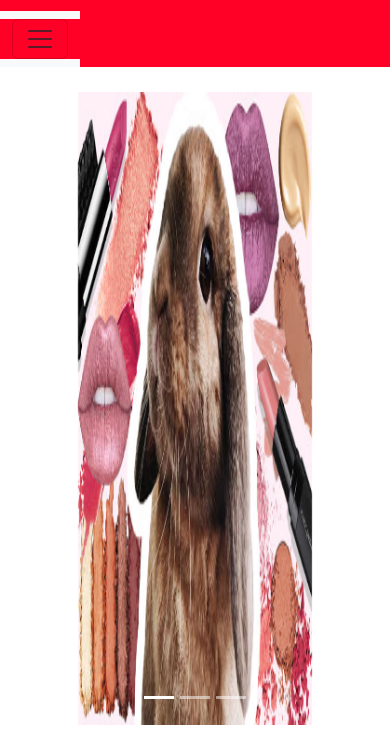
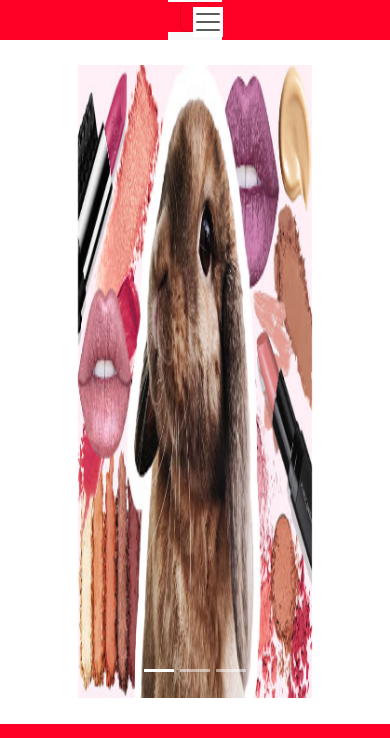
Before and after one commit to cmartinezubilla/bellezacf, a plain HTML site: page index.html in a window 390 px wide. Shown: the part 201-939 px from the top of the page. Drawn offline with nearby package versions, Linux system fonts and the light colour scheme; files that its build step writes are made by us from their sources.

Commit message:
Update _header.scss

```diff
--- a/Sass/_header.scss
+++ b/Sass/_header.scss
@@ -8,6 +8,8 @@ $color-texto: white;
 
 $font-principal: "Open Sans";
 
+$mw-mobile: 480px;
+$mw-tablet: 900px;
 // ======================
 // MIXINS
 // ======================
@@ -24,16 +26,17 @@ $font-principal: "Open Sans";
   font-weight: bold;
 }
 
-@mixin responsive($breakpoint) {
-  @if $breakpoint == mobile {
-    @media (max-width: 375px) {
-      @content;
-    }
-  } @else if $breakpoint == tablet {
-    @media (max-width: 990px) {
-      @content;
-    }
+@mixin mobile {
+  @media (max-width: $mw-mobile) {
+    @content;
   }
+}
+
+@mixin tablet {
+  @media (max-width: $mw-tablet) {
+    @content;
+  }
+
 }
 
 // HEADER
@@ -76,7 +79,7 @@ header {
 
   // MOBILE
 
-  @include responsive(mobile) {
+  @include mobile {
     justify-content: space-evenly;
     height: auto;
 
@@ -104,7 +107,7 @@ header {
   }
 
   // ========== TABLET ==========
-  @include responsive(tablet) {
+  @include tablet {
     height: auto;
 
     h1 {
@@ -121,13 +124,13 @@ header {
 .container-fluid {
     background-color: $color-principal;
     Height:13vh;
-    @include responsive(mobile) {
+    @include mobile {
     background-color: $color-principal;
     height: auto;
     width: 25px;
   }
 
-  @include responsive(tablet) {
+  @include tablet {
     background-color: $color-principal;
     height: auto;
     width: 7vw;
@@ -135,14 +138,14 @@ header {
 }
 
 .navbar-toggler {
-  @include responsive(mobile) {
+  @include mobile {
     height: 30px;
     width: 30px;
   }
 }
 
 .collapse.navbar-collapse {
-  @include responsive(mobile) {
+  @include mobile {
     background-color: white;
     height: 25px;
     width: 25px;
@@ -150,7 +153,7 @@ header {
 }
 
 .navbar-toggler-icon {
-  @include responsive(mobile) {
+  @include mobile {
     background-color: white;
     height: 20px;
     width: 20px;
```
